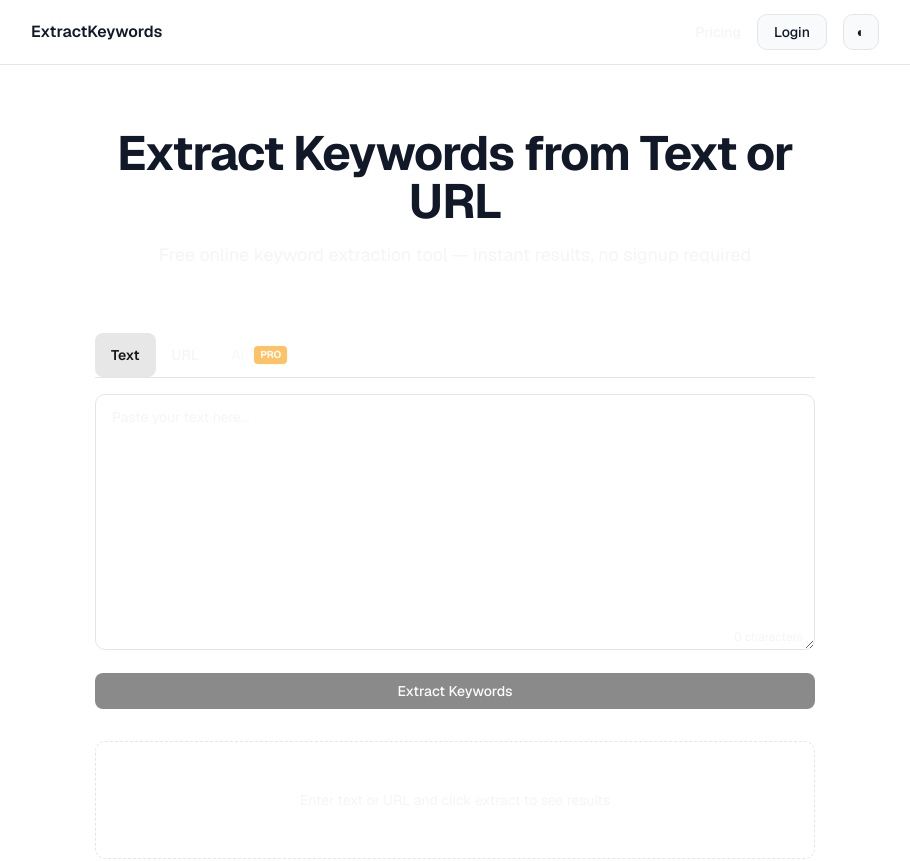
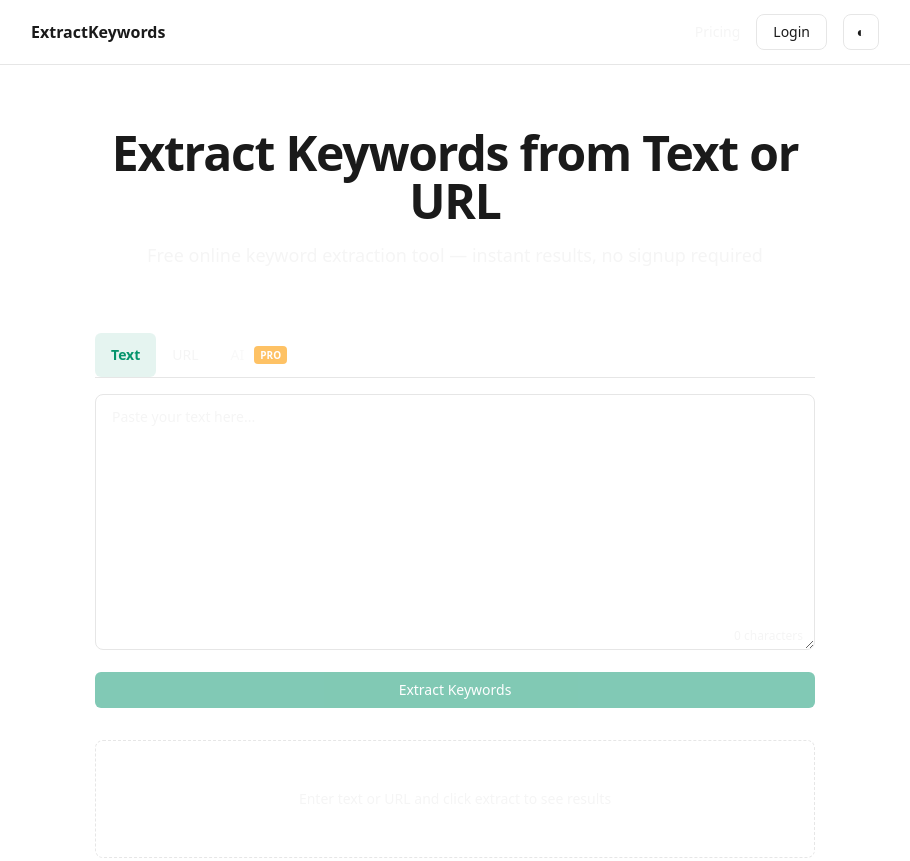
Before and after one commit to pang3fan-creator/keyword-extractor, a Next.js app: page / in a window 1280 px wide. Shown: the top 861 px of the page, without its empty margins (185-1095 px from the left). Built offline with nearby package versions, Linux system fonts and the light colour scheme.

Commit message:
feat: merge green brand theme into shadcn CSS variable system

```diff
--- a/src/app/globals.css
+++ b/src/app/globals.css
@@ -1,152 +1,99 @@
 @import "tailwindcss";
 @import "tw-animate-css";
-@import "shadcn/tailwind.css";
 
 @custom-variant dark (&:where(.dark, .dark *));
 
-@theme inline {
-  --color-background: var(--bg);
-  --color-foreground: var(--fg);
-  --color-surface: var(--surface);
-  --color-muted: var(--muted);
-  --color-border: var(--border);
-  --color-primary: var(--primary);
-  --color-primary-fg: var(--primary-fg);
-  --font-sans: var(--font-sans);
-  --font-mono: var(--font-geist-mono);
-  --font-heading: var(--font-sans);
-  --color-sidebar-ring: var(--sidebar-ring);
-  --color-sidebar-border: var(--sidebar-border);
-  --color-sidebar-accent-foreground: var(--sidebar-accent-foreground);
-  --color-sidebar-accent: var(--sidebar-accent);
-  --color-sidebar-primary-foreground: var(--sidebar-primary-foreground);
-  --color-sidebar-primary: var(--sidebar-primary);
-  --color-sidebar-foreground: var(--sidebar-foreground);
-  --color-sidebar: var(--sidebar);
-  --color-chart-5: var(--chart-5);
-  --color-chart-4: var(--chart-4);
-  --color-chart-3: var(--chart-3);
-  --color-chart-2: var(--chart-2);
-  --color-chart-1: var(--chart-1);
-  --color-ring: var(--ring);
-  --color-input: var(--input);
-  --color-destructive: var(--destructive);
-  --color-accent-foreground: var(--accent-foreground);
-  --color-accent: var(--accent);
-  --color-muted-foreground: var(--muted-foreground);
-  --color-secondary-foreground: var(--secondary-foreground);
-  --color-secondary: var(--secondary);
-  --color-primary-foreground: var(--primary-foreground);
-  --color-popover-foreground: var(--popover-foreground);
-  --color-popover: var(--popover);
-  --color-card-foreground: var(--card-foreground);
-  --color-card: var(--card);
-  --radius-sm: calc(var(--radius) * 0.6);
-  --radius-md: calc(var(--radius) * 0.8);
-  --radius-lg: var(--radius);
-  --radius-xl: calc(var(--radius) * 1.4);
-  --radius-2xl: calc(var(--radius) * 1.8);
-  --radius-3xl: calc(var(--radius) * 2.2);
-  --radius-4xl: calc(var(--radius) * 2.6);
-}
-
 :root {
-  --bg: #ffffff;
-  --fg: #111827;
-  --surface: #f9fafb;
-  --muted: oklch(0.97 0 0);
-  --border: oklch(0.922 0 0);
-  --primary: oklch(0.205 0 0);
-  --primary-fg: #ffffff;
-  --primary-hover: #047857;
-  --primary-light: #ecfdf5;
-  --radius: 0.625rem;
-  --background: oklch(1 0 0);
-  --foreground: oklch(0.145 0 0);
-  --card: oklch(1 0 0);
-  --card-foreground: oklch(0.145 0 0);
-  --popover: oklch(1 0 0);
-  --popover-foreground: oklch(0.145 0 0);
-  --primary-foreground: oklch(0.985 0 0);
-  --secondary: oklch(0.97 0 0);
-  --secondary-foreground: oklch(0.205 0 0);
-  --muted-foreground: oklch(0.556 0 0);
-  --accent: oklch(0.97 0 0);
-  --accent-foreground: oklch(0.205 0 0);
-  --destructive: oklch(0.577 0.245 27.325);
-  --input: oklch(0.922 0 0);
-  --ring: oklch(0.708 0 0);
-  --chart-1: oklch(0.87 0 0);
-  --chart-2: oklch(0.556 0 0);
-  --chart-3: oklch(0.439 0 0);
-  --chart-4: oklch(0.371 0 0);
-  --chart-5: oklch(0.269 0 0);
-  --sidebar: oklch(0.985 0 0);
-  --sidebar-foreground: oklch(0.145 0 0);
-  --sidebar-primary: oklch(0.205 0 0);
-  --sidebar-primary-foreground: oklch(0.985 0 0);
-  --sidebar-accent: oklch(0.97 0 0);
-  --sidebar-accent-foreground: oklch(0.205 0 0);
-  --sidebar-border: oklch(0.922 0 0);
-  --sidebar-ring: oklch(0.708 0 0);
+  --background: hsl(0 0% 100%);
+  --foreground: hsl(0 0% 10%);
+  --card: hsl(0 0% 97%);
+  --card-foreground: hsl(0 0% 10%);
+  --popover: hsl(0 0% 100%);
+  --popover-foreground: hsl(0 0% 10%);
+  --primary: hsl(163 94% 30%);
+  --primary-foreground: hsl(0 0% 100%);
+  --secondary: hsl(0 0% 96%);
+  --secondary-foreground: hsl(0 0% 10%);
+  --muted: hsl(0 0% 96%);
+  --muted-foreground: hsl(0 0% 45%);
+  --accent: hsl(163 94% 95%);
+  --accent-foreground: hsl(163 94% 20%);
+  --destructive: hsl(0 84% 60%);
+  --destructive-foreground: hsl(0 0% 98%);
+  --border: hsl(0 0% 90%);
+  --input: hsl(0 0% 90%);
+  --ring: hsl(163 94% 30%);
+  --radius: 0.5rem;
+  --sidebar-background: hsl(0 0% 98%);
+  --sidebar-foreground: hsl(240 5% 26%);
+  --sidebar-primary: hsl(240 6% 10%);
+  --sidebar-primary-foreground: hsl(0 0% 98%);
+  --sidebar-accent: hsl(240 5% 96%);
+  --sidebar-accent-foreground: hsl(240 6% 10%);
+  --sidebar-border: hsl(220 13% 91%);
+  --sidebar-ring: hsl(217 91% 60%);
 }
 
 .dark {
-  --bg: #0a0a0a;
-  --fg: #f3f4f6;
-  --surface: #1f2937;
-  --muted: oklch(0.269 0 0);
-  --border: oklch(1 0 0 / 10%);
-  --primary: oklch(0.922 0 0);
-  --primary-fg: #ffffff;
-  --primary-hover: #047857;
-  --primary-light: #064e3b;
-  --background: oklch(0.145 0 0);
-  --foreground: oklch(0.985 0 0);
-  --card: oklch(0.205 0 0);
-  --card-foreground: oklch(0.985 0 0);
-  --popover: oklch(0.205 0 0);
-  --popover-foreground: oklch(0.985 0 0);
-  --primary-foreground: oklch(0.205 0 0);
-  --secondary: oklch(0.269 0 0);
-  --secondary-foreground: oklch(0.985 0 0);
-  --muted-foreground: oklch(0.708 0 0);
-  --accent: oklch(0.269 0 0);
-  --accent-foreground: oklch(0.985 0 0);
-  --destructive: oklch(0.704 0.191 22.216);
-  --input: oklch(1 0 0 / 15%);
-  --ring: oklch(0.556 0 0);
-  --chart-1: oklch(0.87 0 0);
-  --chart-2: oklch(0.556 0 0);
-  --chart-3: oklch(0.439 0 0);
-  --chart-4: oklch(0.371 0 0);
-  --chart-5: oklch(0.269 0 0);
-  --sidebar: oklch(0.205 0 0);
-  --sidebar-foreground: oklch(0.985 0 0);
-  --sidebar-primary: oklch(0.488 0.243 264.376);
-  --sidebar-primary-foreground: oklch(0.985 0 0);
-  --sidebar-accent: oklch(0.269 0 0);
-  --sidebar-accent-foreground: oklch(0.985 0 0);
-  --sidebar-border: oklch(1 0 0 / 10%);
-  --sidebar-ring: oklch(0.556 0 0);
+  --background: hsl(0 0% 10%);
+  --foreground: hsl(0 0% 98%);
+  --card: hsl(0 0% 15%);
+  --card-foreground: hsl(0 0% 98%);
+  --popover: hsl(0 0% 10%);
+  --popover-foreground: hsl(0 0% 98%);
+  --primary: hsl(163 94% 30%);
+  --primary-foreground: hsl(0 0% 100%);
+  --secondary: hsl(0 0% 15%);
+  --secondary-foreground: hsl(0 0% 98%);
+  --muted: hsl(0 0% 20%);
+  --muted-foreground: hsl(0 0% 63%);
+  --accent: hsl(163 94% 15%);
+  --accent-foreground: hsl(163 94% 80%);
+  --destructive: hsl(0 62% 40%);
+  --destructive-foreground: hsl(0 0% 98%);
+  --border: hsl(0 0% 20%);
+  --input: hsl(0 0% 20%);
+  --ring: hsl(163 94% 30%);
+  --sidebar-background: hsl(240 6% 10%);
+  --sidebar-foreground: hsl(240 5% 84%);
+  --sidebar-primary: hsl(0 0% 98%);
+  --sidebar-primary-foreground: hsl(240 6% 10%);
+  --sidebar-accent: hsl(240 4% 16%);
+  --sidebar-accent-foreground: hsl(240 5% 84%);
+  --sidebar-border: hsl(240 4% 16%);
+  --sidebar-ring: hsl(217 91% 60%);
 }
 
-body {
-  background: var(--bg);
-  color: var(--fg);
-  font-family: var(--font-geist-sans, system-ui, sans-serif);
-  -webkit-font-smoothing: antialiased;
-  -moz-osx-font-smoothing: grayscale;
+@theme inline {
+  --color-background: var(--background);
+  --color-foreground: var(--foreground);
+  --color-card: var(--card);
+  --color-card-foreground: var(--card-foreground);
+  --color-popover: var(--popover);
+  --color-popover-foreground: var(--popover-foreground);
+  --color-primary: var(--primary);
+  --color-primary-foreground: var(--primary-foreground);
+  --color-secondary: var(--secondary);
+  --color-secondary-foreground: var(--secondary-foreground);
+  --color-muted: var(--muted);
+  --color-muted-foreground: var(--muted-foreground);
+  --color-accent: var(--accent);
+  --color-accent-foreground: var(--accent-foreground);
+  --color-destructive: var(--destructive);
+  --color-destructive-foreground: var(--destructive-foreground);
+  --color-border: var(--border);
+  --color-input: var(--input);
+  --color-ring: var(--ring);
+  --color-sidebar-background: var(--sidebar-background);
+  --color-sidebar-foreground: var(--sidebar-foreground);
+  --color-sidebar-primary: var(--sidebar-primary);
+  --color-sidebar-primary-foreground: var(--sidebar-primary-foreground);
+  --color-sidebar-accent: var(--sidebar-accent);
+  --color-sidebar-accent-foreground: var(--sidebar-accent-foreground);
+  --color-sidebar-border: var(--sidebar-border);
+  --color-sidebar-ring: var(--sidebar-ring);
+  --radius-sm: calc(var(--radius) - 4px);
+  --radius-md: calc(var(--radius) - 2px);
+  --radius-lg: var(--radius);
+  --radius-xl: calc(var(--radius) + 4px);
 }
-
-@layer base {
-  * {
-    @apply border-border outline-ring/50;
-  }
-  body {
-    @apply bg-background text-foreground;
-  }
-  html {
-    @apply font-sans;
-  }
-}
```
Also changed, not shown: 1 other file (tests, documents, lock files or other folders).
